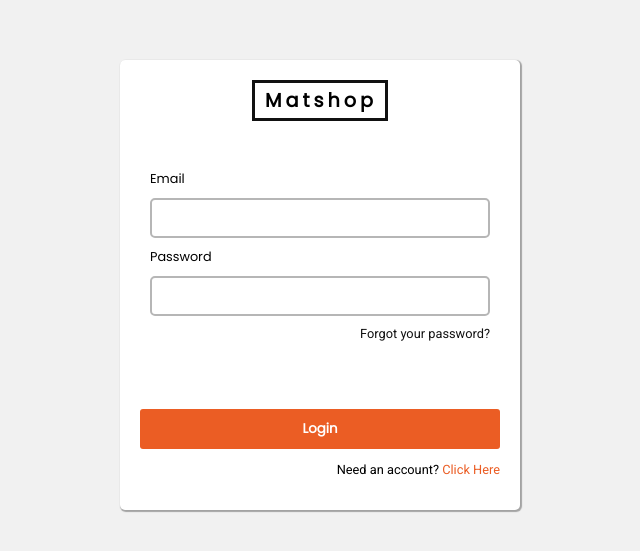
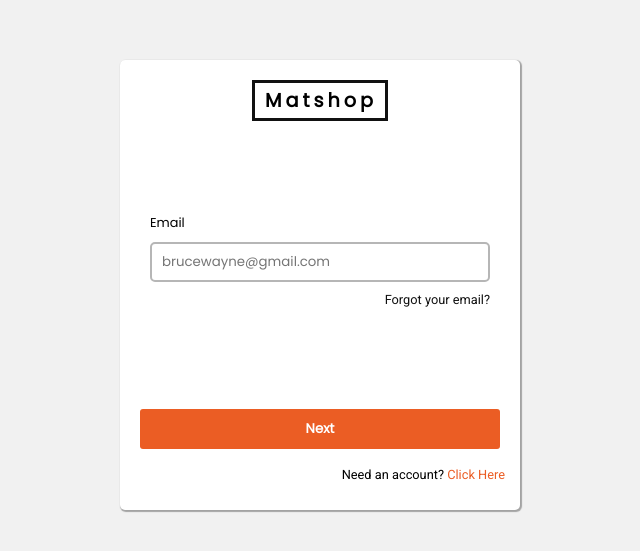
Before and after one commit to jasonwj96/matshop, a React (Create React App) app: page /Login in a window 1280 px wide. Shown: the part 115-666 px from the top of the page, without its empty margins (320-960 px from the left). Built offline with nearby package versions, Linux system fonts and the light colour scheme.

Commit message:
Added multi step login

```diff
--- a/src/components/login.jsx
+++ b/src/components/login.jsx
@@ -2,7 +2,21 @@ import React, { Component } from "react";
 import "./login.scss";
 
 export default class Login extends Component {
-  loginUser = () => {};
+  constructor(props) {
+    super(props);
+
+    this.state = {
+      emailIsValid: false,
+      passwordIsValid: true
+    };
+  }
+
+  verifyEmail = () => {
+    this.setState({
+      emailIsValid: !this.state.emailIsValid
+    });
+  };
+  verifyPassword = () => alert("Logged in succesfully");
 
   render() {
     return (
@@ -10,15 +24,38 @@ export default class Login extends Component {
         <div className="login-panel">
           <div className="logo">Matshop</div>
           <form>
-            <label htmlFor="email">Email</label>
-            <input type="email" name="email" />
-            <label htmlFor="password">Password</label>
-            <input type="password" name="password" />
-            <a href="/"> Forgot your password?</a>
+            {!this.state.emailIsValid ? (
+              <div>
+                <label htmlFor="email">Email</label>
+                <input
+                  type="email"
+                  name="email"
+                  placeholder="brucewayne@gmail.com"
+                />
+                <a href="/"> Forgot your email?</a>
+              </div>
+            ) : (
+              <div>
+                <label htmlFor="password">Password</label>
+                <input type="password" name="password" />
+                <a href="/"> Forgot your password?</a>
+              </div>
+            )}
           </form>
 
           <div className="login-footer">
-            <button onClick={this.loginUser}>Login</button>
+            {!this.state.emailIsValid ? (
+              <div className="login-buttons">
+                <button onClick={this.verifyEmail}>Next</button>
+              </div>
+            ) : (
+              <div className="login-buttons">
+                <button className="back-btn" onClick={this.verifyEmail}>
+                  Back
+                </button>
+                <button onClick={this.verifyPassword}>Login</button>
+              </div>
+            )}
             <p>
               Need an account?<a href="/home"> Click Here</a>
             </p>
--- a/src/components/login.scss
+++ b/src/components/login.scss
@@ -46,6 +46,11 @@
       flex-flow: column;
       width: auto;
 
+      > div {
+        display: flex;
+        flex-flow: column;
+      }
+
       label {
         font-family: "Poppins";
         font-size: 0.8em;
@@ -78,15 +83,34 @@
     }
 
     .login-footer {
-      padding: 10px;
+      width: auto;
+      box-sizing: border-box;
+      padding: 5px;
       display: flex;
       flex-flow: column;
       justify-content: center;
 
+      > div {
+        display: flex;
+      }
+
+      .login-buttons {
+        box-sizing: border-box;
+      }
+
+      .back-btn {
+        background-color: #cfcfcf;
+        color: #000000;
+
+        &:hover {
+          background-color: #a3a2a2;
+        }
+      }
+
       button {
+        margin: 5px;
         cursor: pointer;
         font-family: "Poppins";
-        margin: 10px 0px 0px 0px;
         width: 100%;
         height: 40px;
         border: none;
```
